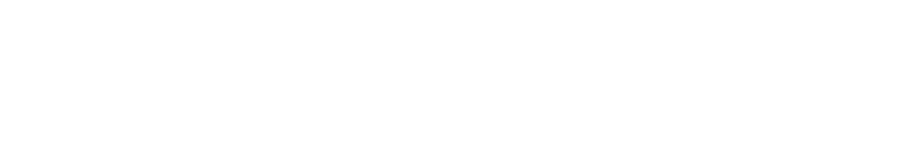
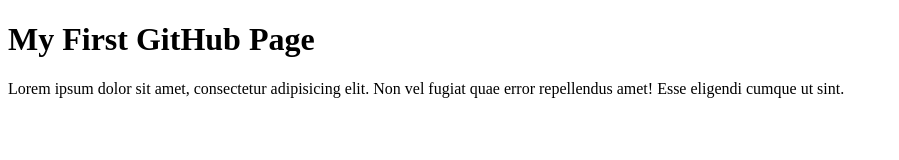
Before and after one commit to rdamisel/tryGit, a plain HTML site: page index.html in a window 1280 px wide. Shown: the whole page, without its empty margins (0-899 px from the left). Drawn offline with Linux system fonts and the light colour scheme.

Commit message:
Added additional code to index.html

```diff
--- a/index.html
+++ b/index.html
@@ -6,6 +6,10 @@
     <title>Document</title>
 </head>
 <body>
+    <div class="container">
+        <h1 class="display-3">My First GitHub Page</h1>
+        <p>Lorem ipsum dolor sit amet, consectetur adipisicing elit. Non vel fugiat quae error repellendus amet! Esse eligendi cumque ut sint.</p>
+    </div>
 
 </body>
 </html>
```
